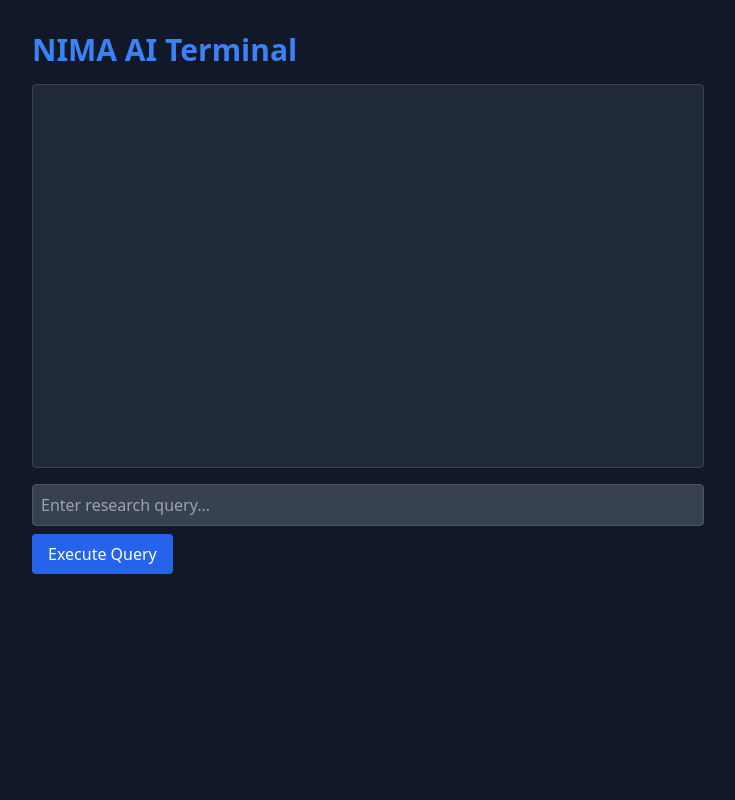
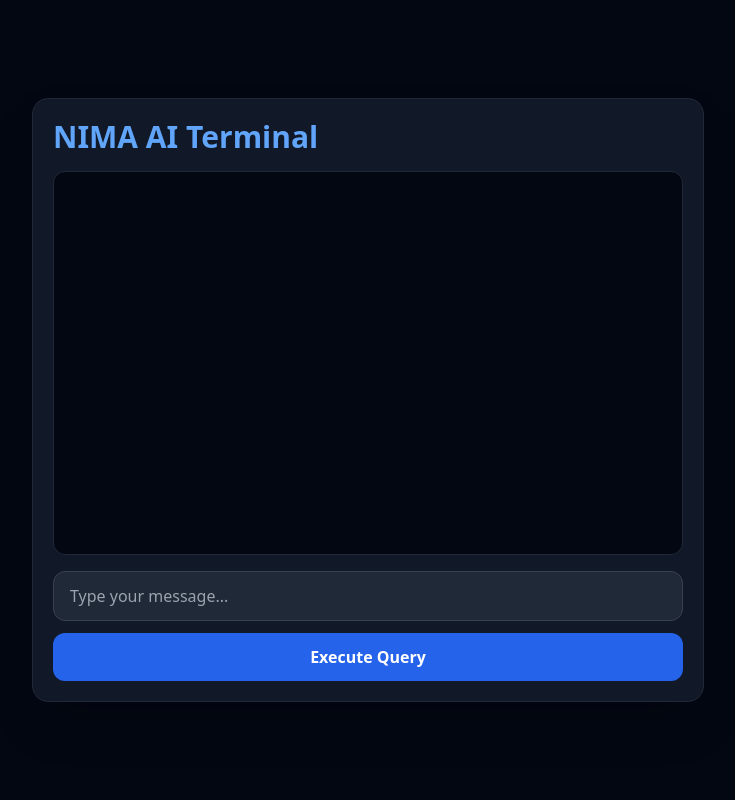
Before and after one commit to nn6280453-cloud/Nima-ai, a Flask app: page / in a window 1280 px wide. Shown: the whole page, without its empty margins (272-1007 px from the left). Run offline with Flask 3, Linux system fonts and the light colour scheme; some libraries are stand-ins or nearby versions.

Commit message:
Refactor HTML structure and update scripts

```diff
--- a/templates/index.html
+++ b/templates/index.html
@@ -1,30 +1,41 @@
 <!DOCTYPE html>
 <html lang="en">
 <head>
+  <meta charset="UTF-8">
+  <meta name="viewport" content="width=device-width, initial-scale=1.0">
   <script src="https://cdn.tailwindcss.com"></script>
-    <title>NIMA AI - Research Terminal</title>
+  <title>NIMA AI Terminal</title>
 </head>
-<body class="bg-gray-900 text-white p-8">
-    <div class="max-w-2xl mx-auto">
-        <h1 class="text-3xl font-bold mb-4 text-blue-500">NIMA AI Terminal</h1>
-        <div id="chat-box" class="bg-gray-800 p-4 h-96 overflow-y-auto mb-4 border border-gray-700 rounded"></div>
-        <input id="user-input" type="text" class="w-full p-2 bg-gray-700 border border-gray-600 rounded" placeholder="Enter research query...">
-        <button onclick="sendMessage()" class="mt-2 bg-blue-600 px-4 py-2 rounded">Execute Query</button>
+<body class="bg-gray-950 text-white min-h-screen flex items-center justify-center p-4">
+  <div class="w-full max-w-2xl bg-gray-900 border border-gray-800 rounded-2xl shadow-2xl p-5">
+    <h1 class="text-3xl font-bold text-blue-400 mb-4">NIMA AI Terminal</h1>
+
+    <div id="chat" class="h-96 overflow-y-auto bg-gray-950 rounded-xl p-4 border border-gray-800 mb-4"></div>
+
+    <input id="msg" class="w-full bg-gray-800 border border-gray-700 rounded-xl px-4 py-3 outline-none" placeholder="Type your message...">
+    <button onclick="sendMsg()" class="mt-3 w-full bg-blue-600 hover:bg-blue-500 rounded-xl py-3 font-semibold">Execute Query</button>
   </div>
 
   <script>
-        async function sendMessage() {
-            const input = document.getElementById('user-input').value;
-            const chat = document.getElementById('chat-box');
-            chat.innerHTML += `<p class="text-green-400">User: ${input}</p>`;
+    async function sendMsg() {
+      const input = document.getElementById("msg");
+      const chat = document.getElementById("chat");
+      const text = input.value.trim();
+      if (!text) return;
 
-            const response = await fetch('/ask', {
-                method: 'POST',
-                headers: {'Content-Type': 'application/json'},
-                body: JSON.stringify({message: input})
+      chat.innerHTML += `<div class="text-green-400 mb-2">User: ${text}</div>`;
+      input.value = "";
+
+      const res = await fetch("/ask", {
+        method: "POST",
+        headers: {"Content-Type": "application/json"},
+        body: JSON.stringify({message: text})
       });
-            const data = await response.json();
-            chat.innerHTML += `<p class="text-white">NIMA: ${data.choices[0].message.content}</p>`;
+
+      const data = await res.json();
+      const reply = data?.choices?.[0]?.message?.content || "No response";
+      chat.innerHTML += `<div class="text-white mb-4">NIMA: ${reply}</div>`;
+      chat.scrollTop = chat.scrollHeight;
     }
   </script>
 </body>
```
Lines whose indentation alone changed are shown as unchanged.
